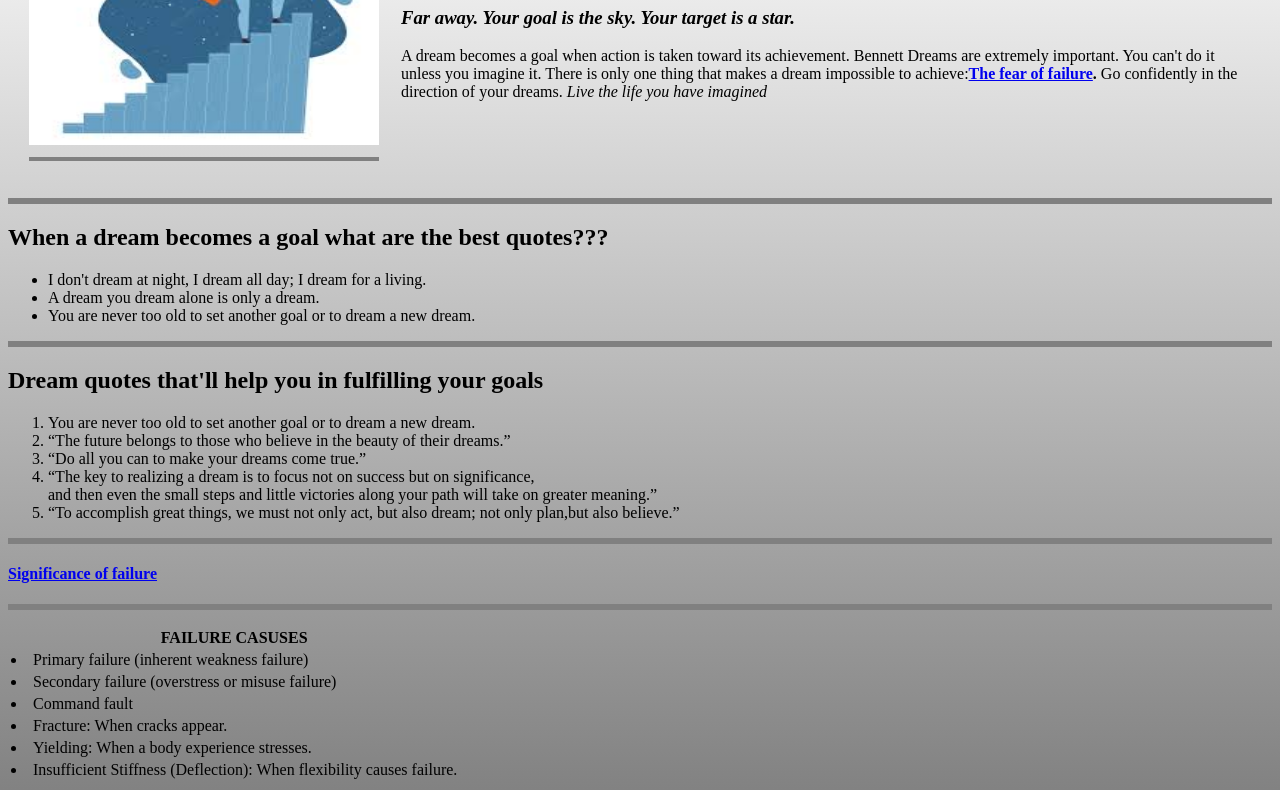
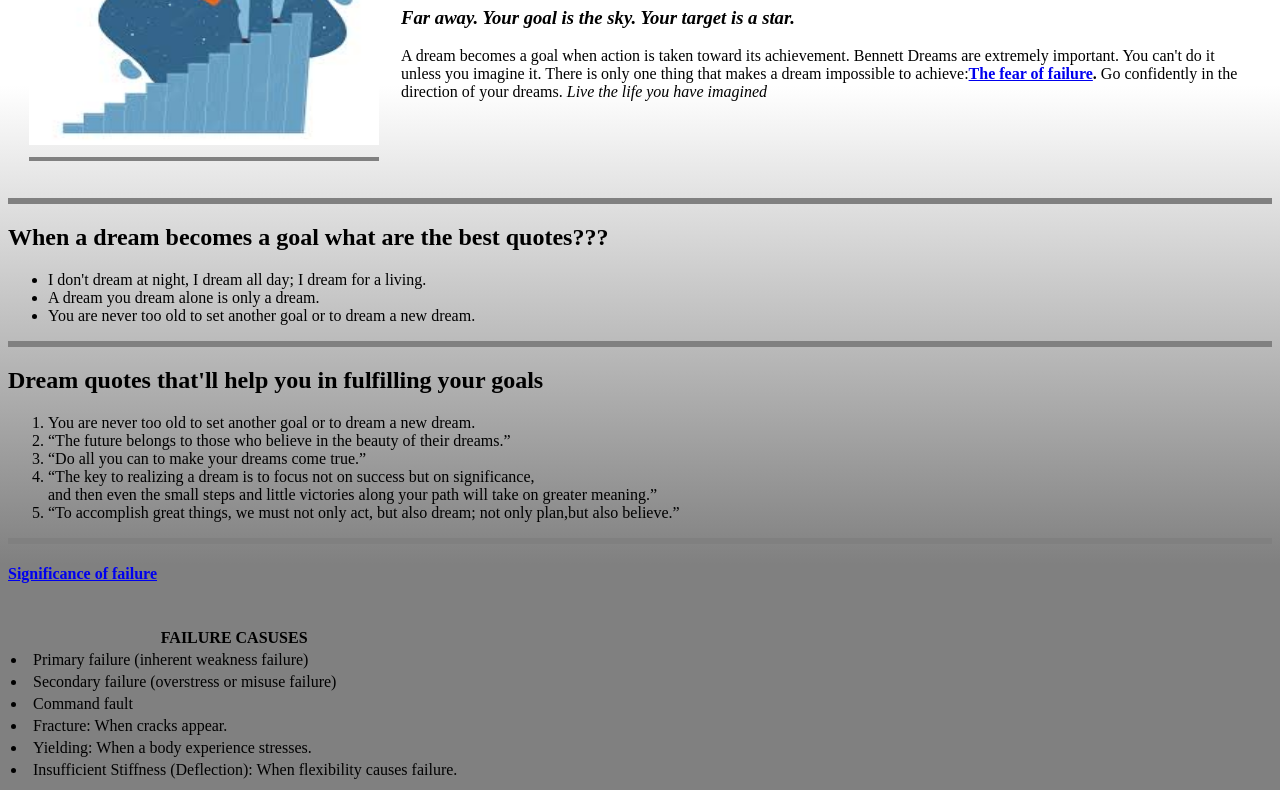
Before and after one commit to 23preethi/DG, a plain HTML site: page index.html in a window 1280 px wide. Shown: the part 154-944 px from the top of the page. Drawn offline with Linux system fonts and the light colour scheme.

Commit message:
index.html

```diff
--- a/index.html
+++ b/index.html
@@ -8,7 +8,7 @@
     <title>DREAM GOAL</title>
    <style>
     body{
-        background-image: linear-gradient(white 0%, gray 100% );
+        background-image: linear-gradient(white 25%, gray 75% );
     }
    </style>
 </head>
```
